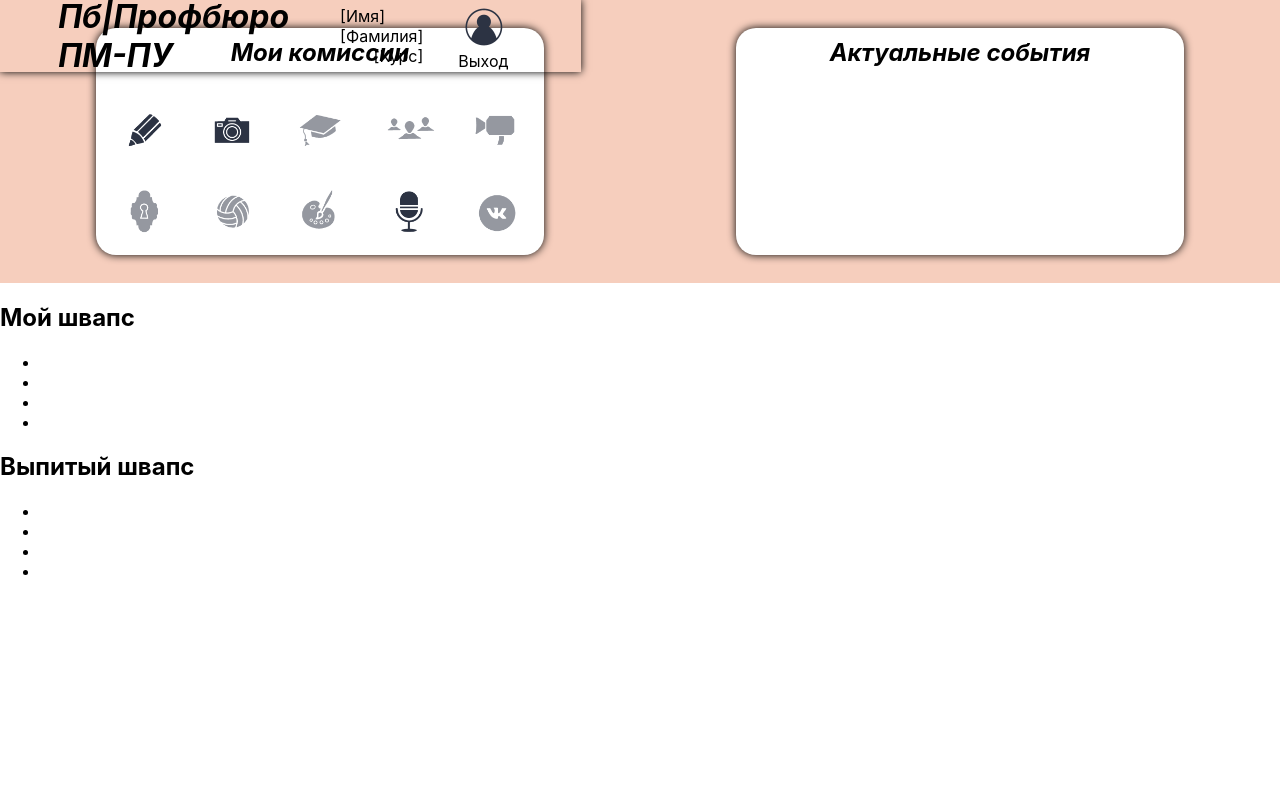
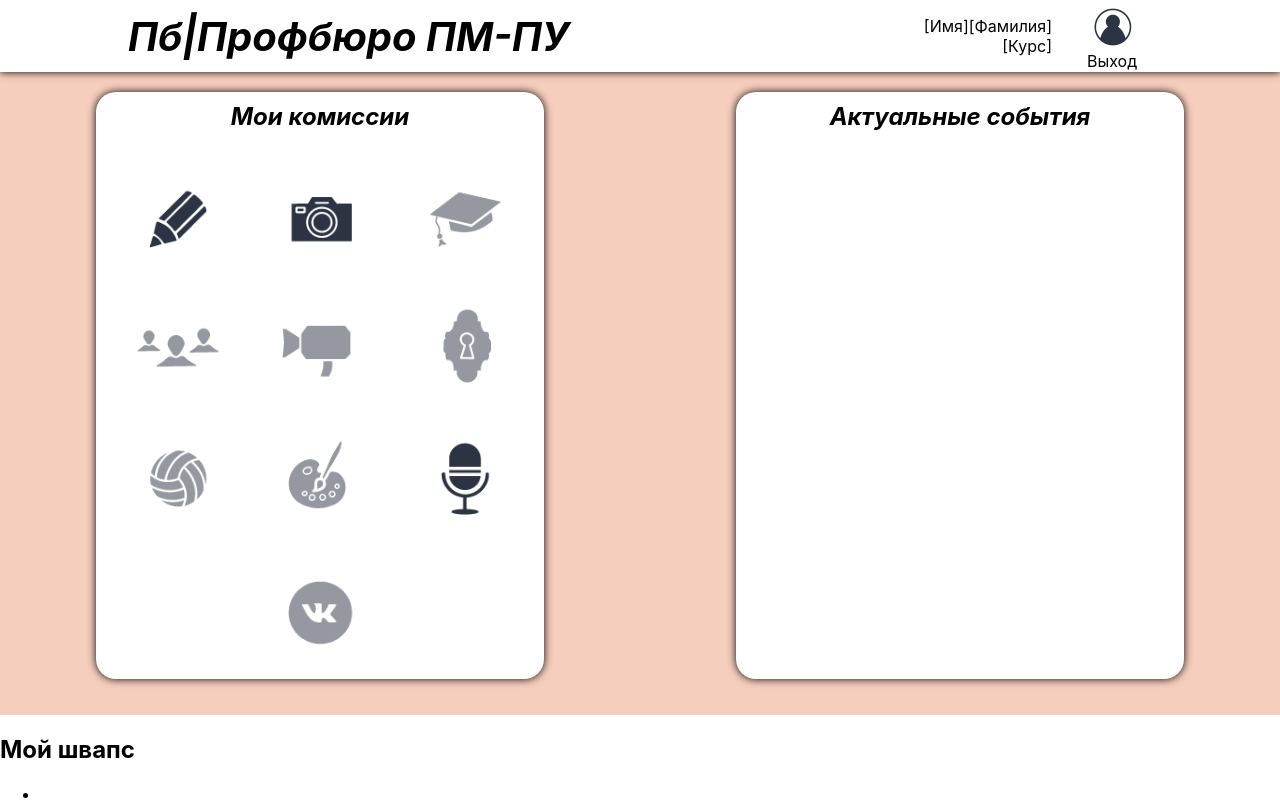
Before and after one commit to vladimirbahmetyev/AMCP-ProfBureau, a React (Create React App) app in the folder prof-bureau-service/: page / in a window 1280 px wide. Shown: the top 800 px of the page. Built offline with nearby package versions, Linux system fonts and the light colour scheme.

Commit message:
Fix Adaptive Design

```diff
--- a/prof-bureau-service/src/Personal Acc/PersonalAcc.css
+++ b/prof-bureau-service/src/Personal Acc/PersonalAcc.css
@@ -4,12 +4,16 @@ header{
     box-shadow: 0px 0px 8px 0px black;
     z-index: 2;
     position: fixed;
+    background-color: white;
+    width: 100%;
     align-items: center;
     height: 9vh;
+    overflow: hidden;
 }
 .pers-account-title{
     font-style: italic;
     margin-left: 10%;
+    font-size: 5vh;
 }
 
 .personal-info{
@@ -47,7 +51,8 @@ header{
     background-color: #f6cebd;
     display: flex;
     justify-content: space-around;
-    padding: 1vh 0;
+    padding: 2vh 0;
+    padding-top: 9vh;
 }
 
 .comissions-coloumn, .actions-coloumn{
@@ -74,14 +79,14 @@ header{
 }
 .com-item{
     margin: 10px;
-    height: 5vw;
-    width: 5vw;
+    height: 7rem;
+    width: 7rem;
     background: url("sprite.png") -15px 0px;
     background-repeat: no-repeat;
     background-size: 800% 200%;
     transition-duration: 300ms;
 }
-.com-item:hover{
+.com-item:hover:not(.com-not-active){
     background-color: #fae7de;
     transition-duration: 300ms;
     border-radius: 10px;
```
